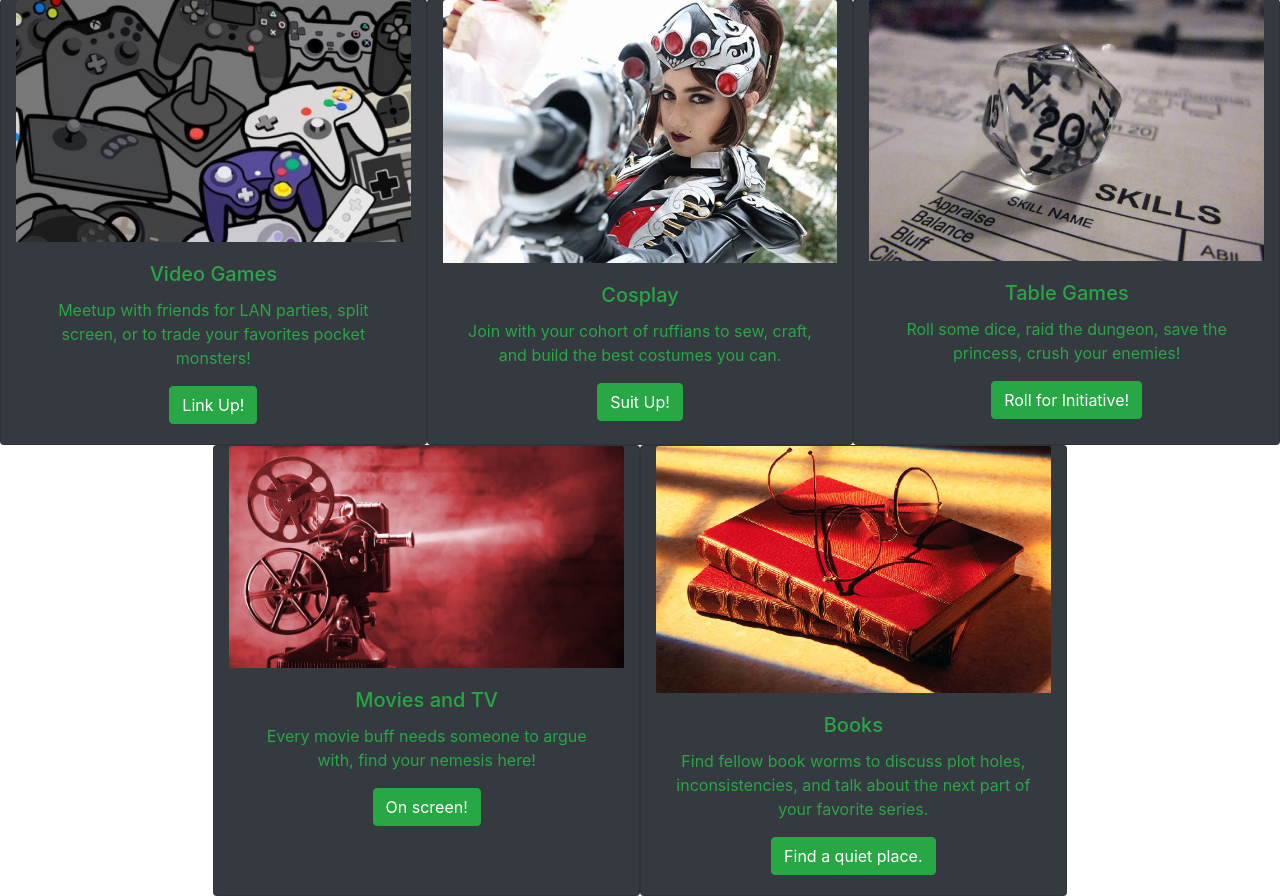
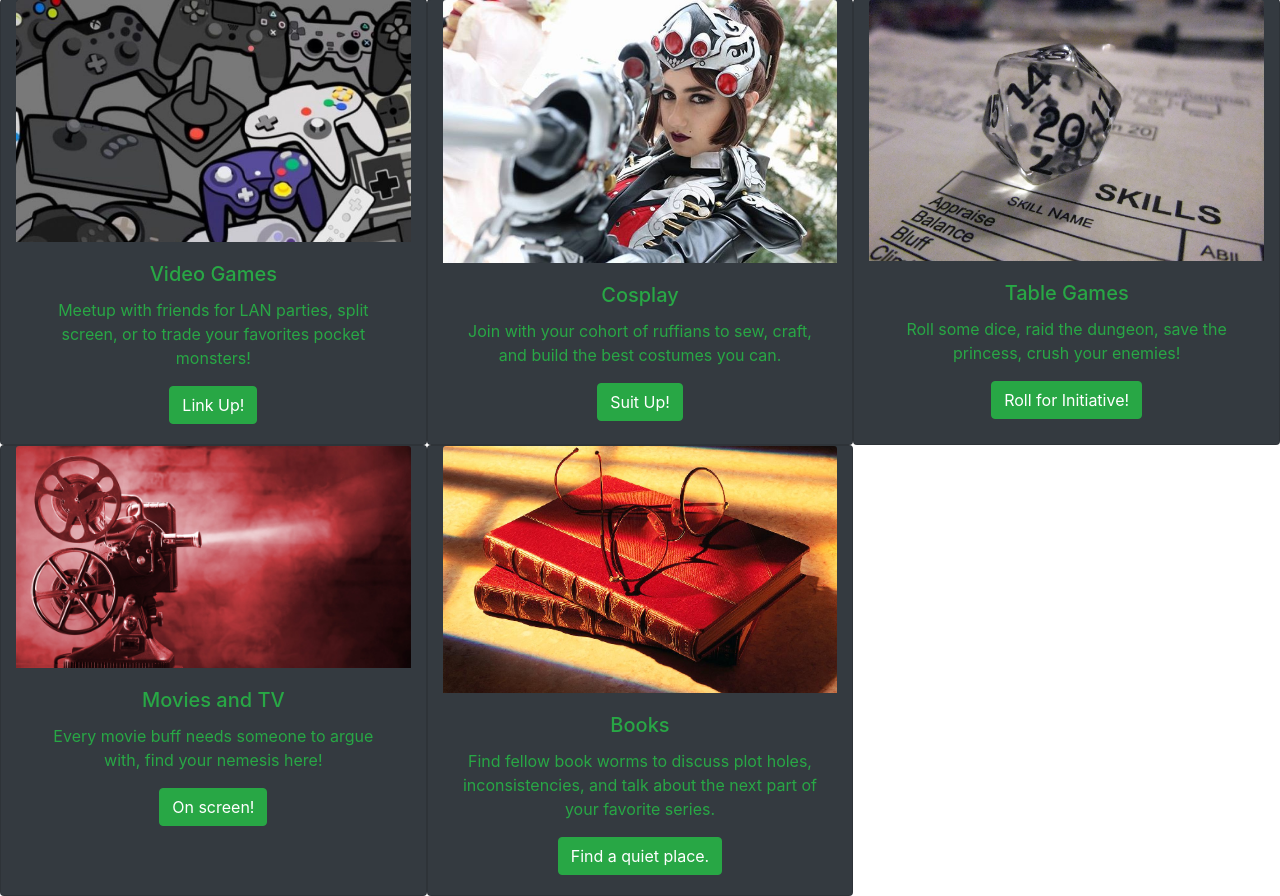
Before and after one commit to mpeseke/nerd-nook, a PHP site: page /static-ui/category.php in a window 1280 px wide. Shown: the part 368-1264 px from the top of the page. Run offline with PHP 8.4, Linux system fonts and the light colour scheme; some libraries are stand-ins or nearby versions.

Commit message:
corrected some styling.

```diff
--- a/static-ui/category.php
+++ b/static-ui/category.php
@@ -87,7 +87,7 @@
 		</div>
 
 		<div class="row mx-0 text-center">
-			<div class="card text-success bg-dark offset-2 col-lg-4 col-md-6 col-sm-12">
+			<div class="card text-success bg-dark col-lg-4 col-md-6 col-sm-12">
 				<img class="card-img-top" src="content/movies-tv.jpg" alt="movies">
 				<div class="card-body">
 					<h5 class="card-title">Movies and TV</h5>
```
